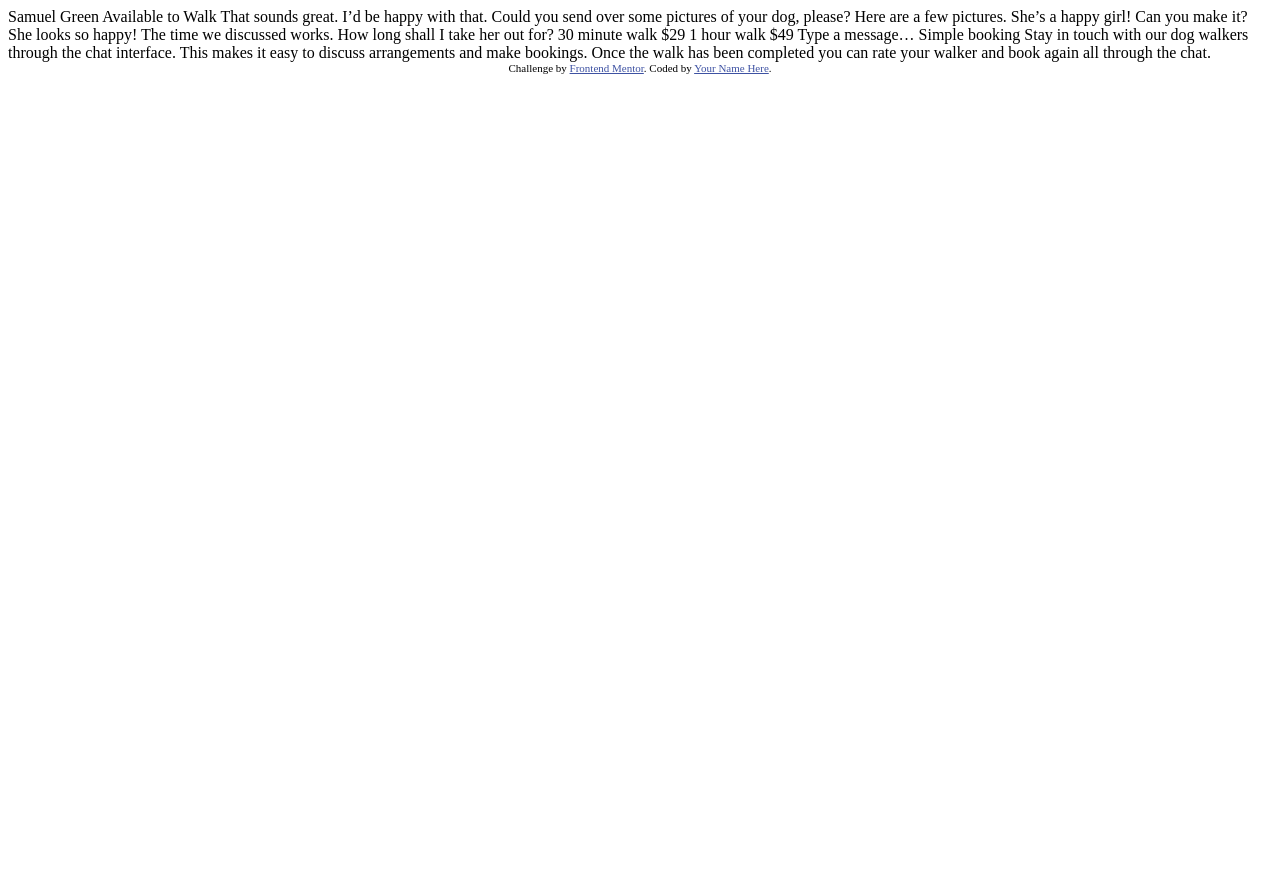
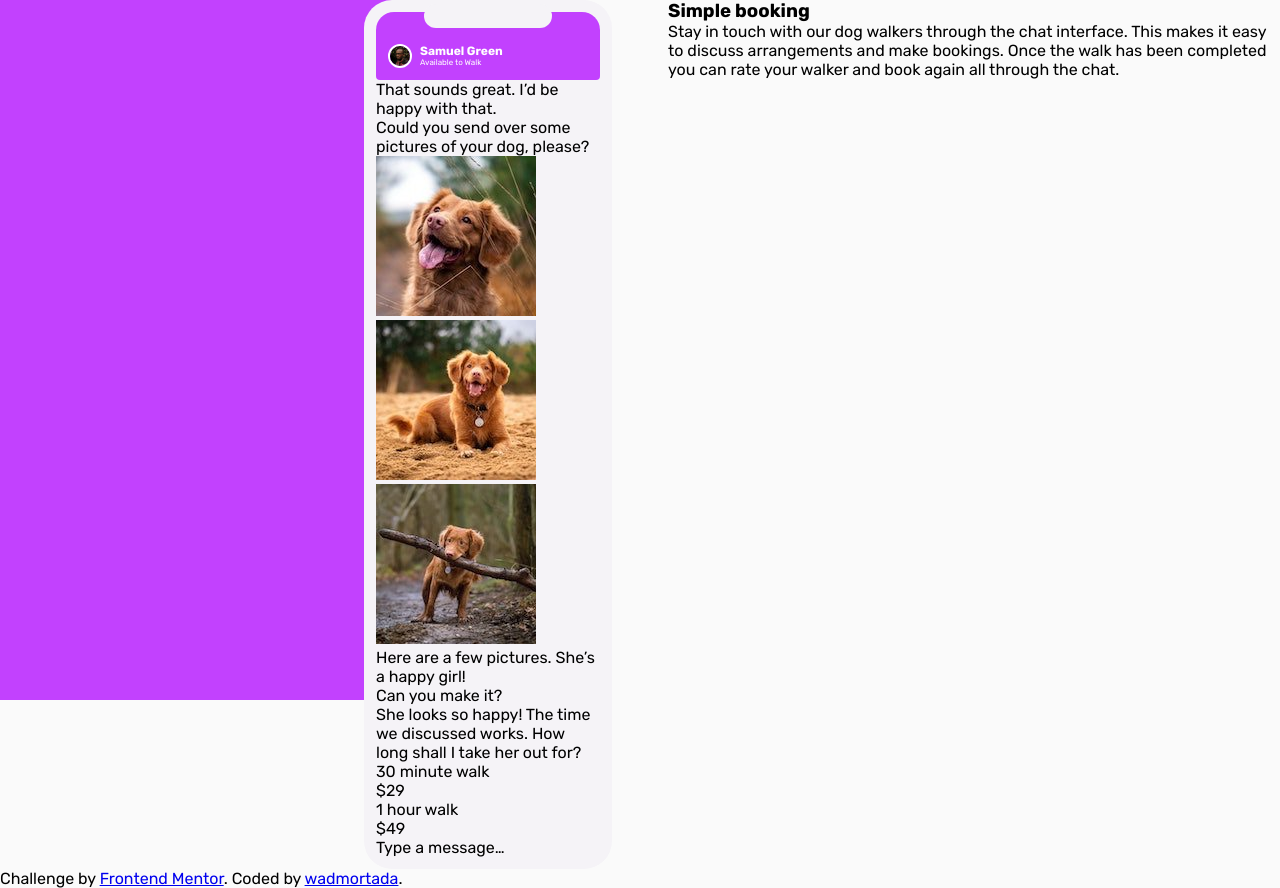
Before and after one commit to wadmortada/chat-app, a plain HTML site: page index.html in a window 1280 px wide. Before the commit the page ends 800 px from the top, so only its background shows below. Drawn offline with Linux system fonts and the light colour scheme.

Commit message:
edit some elements and classes

```diff
--- a/index.html
+++ b/index.html
@@ -2,50 +2,70 @@
 <html lang="en">
 <head>
   <meta charset="UTF-8">
-  <meta name="viewport" content="width=device-width, initial-scale=1.0"> <!-- displays site properly based on user's device -->
-
+  <meta name="viewport" content="width=device-width, initial-scale=1.0">
   <link rel="icon" type="image/png" sizes="32x32" href="./images/favicon-32x32.png">
-
+  <link rel="stylesheet" href="style.css">
   <title>Frontend Mentor | [Challenge Name Here]</title>
-
-  <!-- Feel free to remove these styles or customise in your own stylesheet 👍 -->
-  <style>
-    .attribution { font-size: 11px; text-align: center; }
-    .attribution a { color: hsl(228, 45%, 44%); }
-  </style>
 </head>
 <body>
+  <main>
+    <article class="container">
+      <section>
+        <div class="start-baner"></div>
+      </section>
+      <section>
+        <div class="screen">
+          <div class="person-details">
+            <div class="screen-notch"></div>
+            <div class="person-info">
+              <img src="images/avatar.jpg" alt="person-avatar">
+              <div class="person-name">
+              <h1>Samuel Green</h1>
+              <p>Available to Walk</p>
+            </div>
+            </div>
 
-  Samuel Green
-  Available to Walk
-
-  That sounds great. I’d be happy with that.
-
-  Could you send over some pictures of your dog, please?
-
-  Here are a few pictures. She’s a happy girl!
-
-  Can you make it?
-
-  She looks so happy! The time we discussed works. How long shall I take her out for?
-
-  30 minute walk
-  $29
-
-  1 hour walk
-  $49
-
-  Type a message…
-
-  Simple booking
-
-  Stay in touch with our dog walkers through the chat interface. This makes it easy to
-  discuss arrangements and make bookings. Once the walk has been completed you can rate
-  your walker and book again all through the chat.
-
-  <div class="attribution">
+          </div>
+          <p class="text-one text-common">That sounds great. I’d be happy with that.</p>
+          <p class="text-two text-common">Could you send over some pictures of your dog, please?</p>
+          <div>
+            <img src="images/dog-image-1.jpg" alt="doge-img" class="doge-img">
+            <img src="images/dog-image-2.jpg" alt="doge-img" class="doge-img">
+            <img src="images/dog-image-3.jpg" alt="doge-img" class="doge-img">
+          </div>
+          <p>Here are a few pictures. She’s a happy girl!</p>
+          <p>Can you make it?</p>
+          <p class="text-common"   >She looks so happy! The time we discussed works. How long shall I take her out for?</p>
+          <div>
+            <div class="empty-circle"></div>
+            <p>30 minute walk</p>
+            <p>$29</p>
+          </div>
+          <div>
+            <div class="empty-circle"></div>
+            <p>1 hour walk</p>
+            <p>$49</p>
+          </div>
+          <div>
+            <p>Type a message…</p>
+            <div class="arrow-circle"></div>
+          </div>
+        </div>
+      </section>
+      <section>
+        <h1>Simple booking</h1>
+        <p>Stay in touch with our dog walkers through the chat interface. This makes it easy to
+          discuss arrangements and make bookings. Once the walk has been completed you can rate
+          your walker and book again all through the chat.</p>
+      </section>
+      <section>
+        <div class="end-baner"></div>
+      </section>
+    </article>
+  </main>
+  <footer>
     Challenge by <a href="https://www.frontendmentor.io?ref=challenge" target="_blank">Frontend Mentor</a>.
-    Coded by <a href="#">Your Name Here</a>.
-  </div>
+    Coded by <a href="#">wadmortada</a>.
+  </footer>
 </body>
 </html>
```
